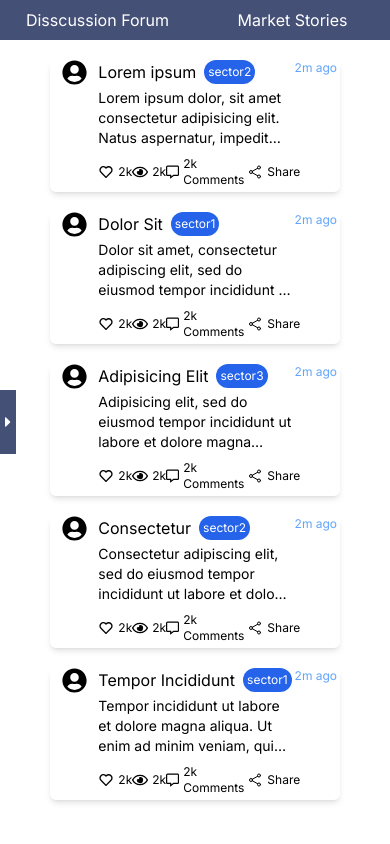
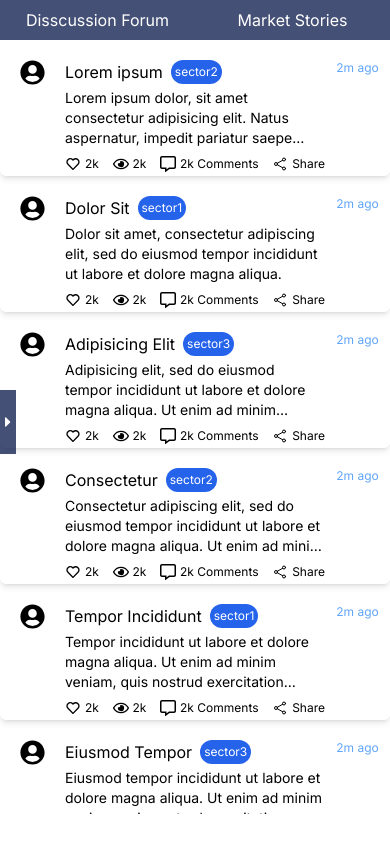
Before and after one commit to Ansh-Rajput/GoIndiaAssignment1, a Next.js app: page / in a window 390 px wide. Built offline with nearby package versions, Linux system fonts and the light colour scheme.

Commit message:
fixed: changed width of comment box

```diff
--- a/components/DisscussionComponents/commentBox.tsx
+++ b/components/DisscussionComponents/commentBox.tsx
@@ -7,9 +7,9 @@ interface CommentBoxProps {
   comment: string;
   sector: string;
 }
-export const CommentBox = ({ name, comment, sector }: CommentBoxProps) => {
+export const CommentBox = ({name, comment, sector }: CommentBoxProps) => {
   return (
-    <div className="w-[calc(100%-100px)] m-auto grid grid-cols-12 shadow-md rounded-md max-h-[calc(100vh/4)] my-5">
+    <div className="md:w-[calc(100%-100px)] m-auto grid grid-cols-12 shadow-md rounded-md max-h-[calc(100vh/4)] my-5">
       <div className="flex justify-center col-span-2">
         <FaUserCircle size={25} />
       </div>
@@ -17,10 +17,12 @@ export const CommentBox = ({ name, comment, sector }: CommentBoxProps) => {
         <div className="flex gap-2">
           {name}
           <span className="text-white bg-blue-600 rounded-xl text-center flex items-center px-1 text-xs">
-            {sector}
+           {sector}
           </span>
         </div>
-        <div className="text-sm  line-clamp-3 overflow-hidden">{comment}</div>
+        <div className="text-sm  line-clamp-3 overflow-hidden">
+          {comment}
+        </div>
         <div className="flex justify-between py-1">
           <div className="flex gap-1 justify-center items-center">
             <BiHeart />
```
